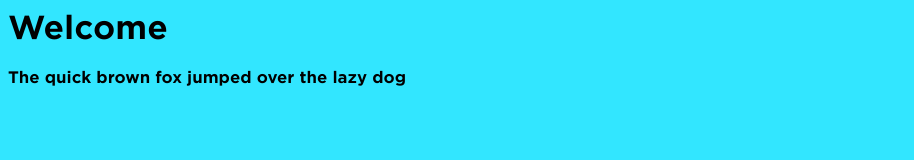
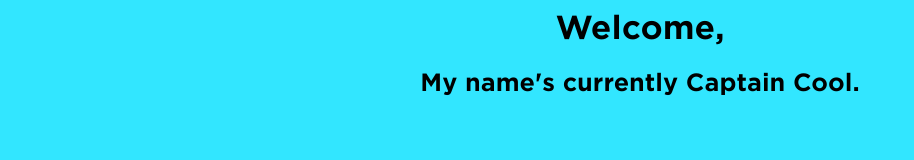
Before and after one commit to Ailidown/-, a plain HTML site: page index.html in a window 1280 px wide. Shown: the whole page, without its empty margins (0-914 px from the left). Drawn offline with Linux system fonts and the light colour scheme.

Commit message:
Home - TNOR

```diff
--- a/index.html
+++ b/index.html
@@ -32,7 +32,11 @@
         }
     </style>
 </head>
-<body>
-    <h1>Welcome</h1>
-    <b>The quick brown fox jumped over the lazy dog</b>
+<body align="center">
+    <main class="container">
+        <div class="content">
+            <h1>Welcome,</h1>
+            <h2>My name's currently Captain Cool.</h2>
+        </div>
+    </main>
 </body>
```
